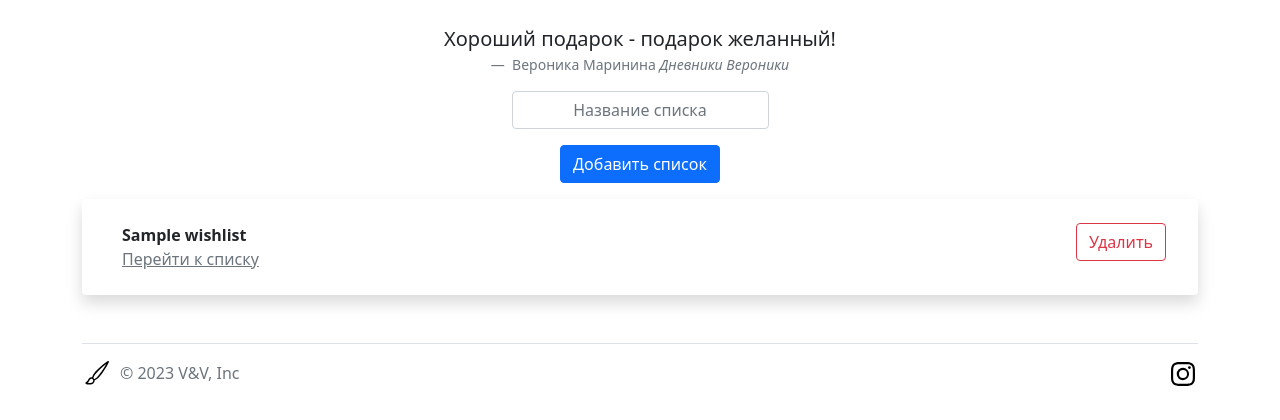
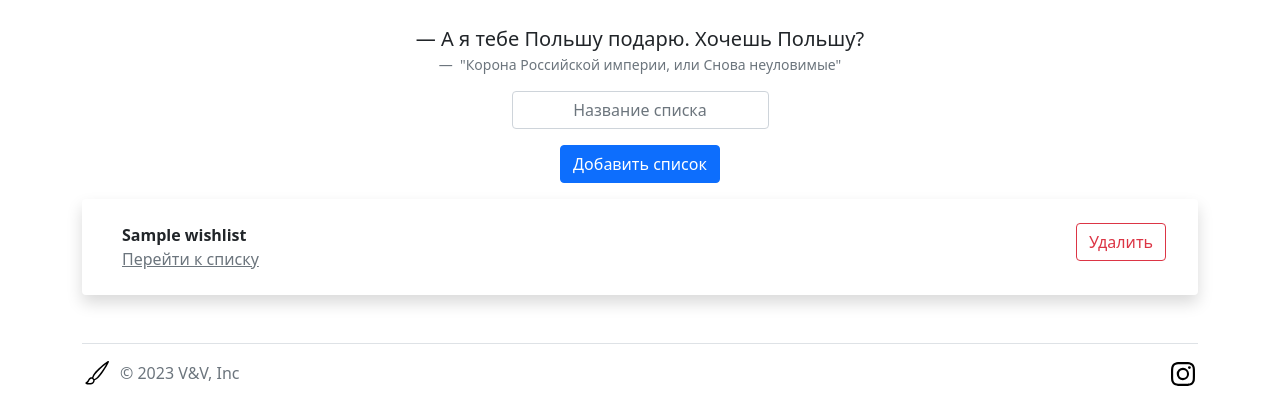
Before and after one commit to VrHb/wishlist-service, a Django app: page /wishlists/ in a window 1280 px wide. Shown: the part 73-493 px from the top of the page. Run offline with Django 4.2, Linux system fonts and the light colour scheme; a user stored in the database is signed in; tables that the repository leaves empty hold one stand-in row (values such as "Sample post"); parts of the project's set-up code (start-up, migrations or seed data) failed here and were passed over; some libraries are stand-ins or nearby versions.

Commit message:
Add info about parser and fix template for using parsed quotes

```diff
--- a/wishlists/templates/wishlists.html
+++ b/wishlists/templates/wishlists.html
@@ -10,10 +10,10 @@
 <div class="container-sm">
   <figure class="text-center">
     <blockquote class="blockquote">
-      <p>Хороший подарок - подарок желанный!</p>
+      <p>{{ quote.text }}</p>
     </blockquote>
     <figcaption class="blockquote-footer">
-      Вероника Маринина <cite title="Source Title">Дневники Вероники</cite>
+      {{ quote.author }}
     </figcaption>
   </figure>
 </div>
```
Also changed, not shown: README.md.
